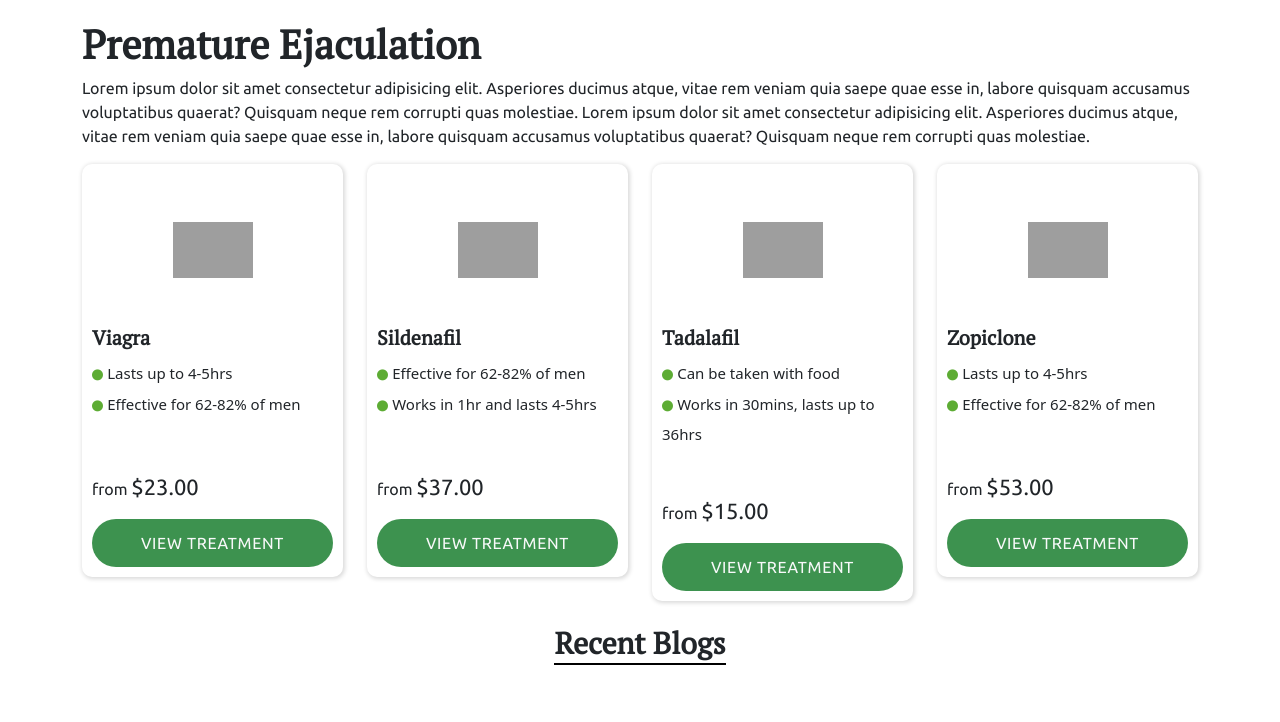
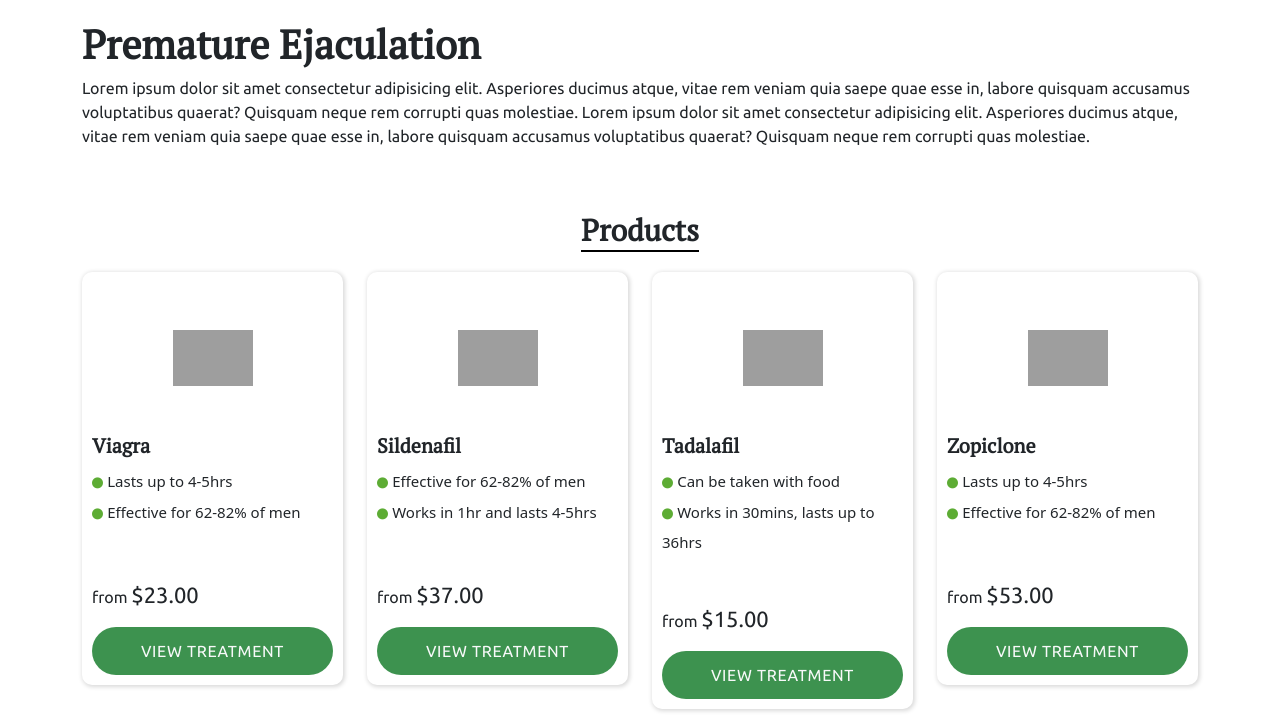
Before and after one commit to mdarbaz98/augs, a PHP site: page /categoryproductPE.html in a window 1280 px wide. Shown: the part 420-1142 px from the top of the page. Run offline with PHP 8.4, Linux system fonts and the light colour scheme; some libraries are stand-ins or nearby versions; grey boxes are pictures that could not be loaded.

Commit message:
category

```diff
--- a/categoryproductPE.html
+++ b/categoryproductPE.html
@@ -46,6 +46,7 @@
             </div>
         </div>
         <div class="categorysection2">
+            <h2 class="text-center my-5 mb-4 before position-relative m-auto">Products</h2>
             <div class="container">
                 <div class="row">
                     <div class="col-3 categorybox">
@@ -141,11 +142,14 @@
                         </div>
                     </div>
                 </div>
+                <div class="outerline">
+                    <button class="">View All</button>
+                </div>
             </div>
         </div>
         <!-- 3 -->
         <div class="section-2">
-            <h2 class="text-center my-4 mb-0 before position-relative m-auto">Recent Blogs</h2>
+            <h2 class="text-center my-4 mb-0 before position-relative m-auto">Related Blogs</h2>
             <div class="home-blog-section py-5 px-4 p-md-5 mb-5 mb-md-0">
                 <div class="owl-carousel owl-theme" id="categoryproduct-owl-carousel">
                     <div class="blog-card">
--- a/css/style.css
+++ b/css/style.css
@@ -539,6 +539,27 @@ p {
 .categoryproductED .categorysection2 .categorybox .categorybox_inside:hover button {
   background-color: #01540a;
 }
+.categoryproductED .categorysection2 .outerline {
+  padding: 5px 0px 0px 7px;
+  border: solid 1px #212529;
+  border-radius: 35px;
+  height: 45px;
+  width: 151px;
+  margin: 3rem auto;
+}
+.categoryproductED .categorysection2 button {
+  font-family: "Ubuntu", sans-serif;
+  padding: 8px 0px;
+  border-radius: 15px;
+  border: none;
+  color: #f8f9fa;
+  letter-spacing: 0.7px;
+  font-size: 0.8rem;
+  text-transform: uppercase;
+  background-color: #212529;
+  display: block;
+  width: 136px;
+}
 
 .section_blogpage .blog-heading-content {
   margin-top: 3rem;
--- a/scss/style.scss
+++ b/scss/style.scss
@@ -386,6 +386,28 @@
 
       }
     }
+    .outerline {
+      padding: 5px 0px 0px 7px;
+      border: solid 1px #212529;
+      border-radius: 35px;
+      height: 45px;
+      width: 151px;
+      margin: 3rem auto;
+    }
+
+    button {
+      font-family: "Ubuntu", sans-serif;
+      padding: 8px 0px;
+      border-radius: 15px;
+      border: none;
+      color: #f8f9fa;
+      letter-spacing: 0.7px;
+      font-size: 0.8rem;
+      text-transform: uppercase;
+      background-color: #212529;
+      display: block;
+      width: 136px;
+    }
   }
 }
 
```
